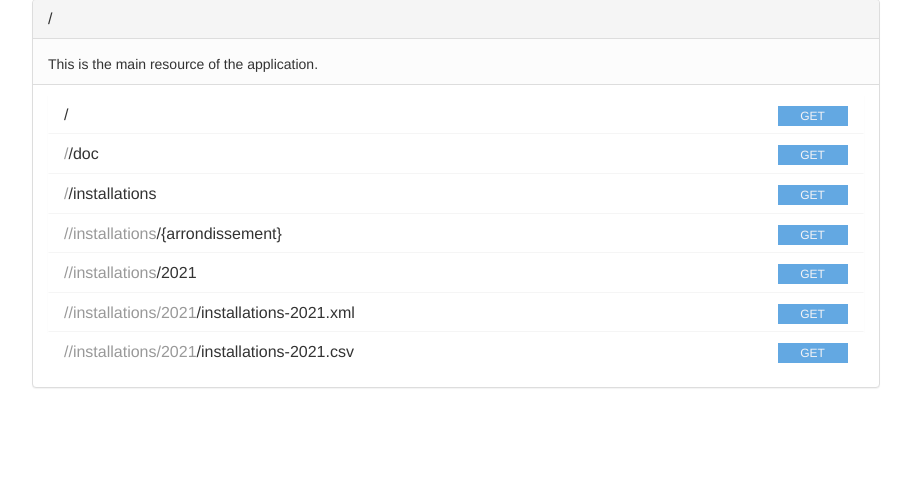
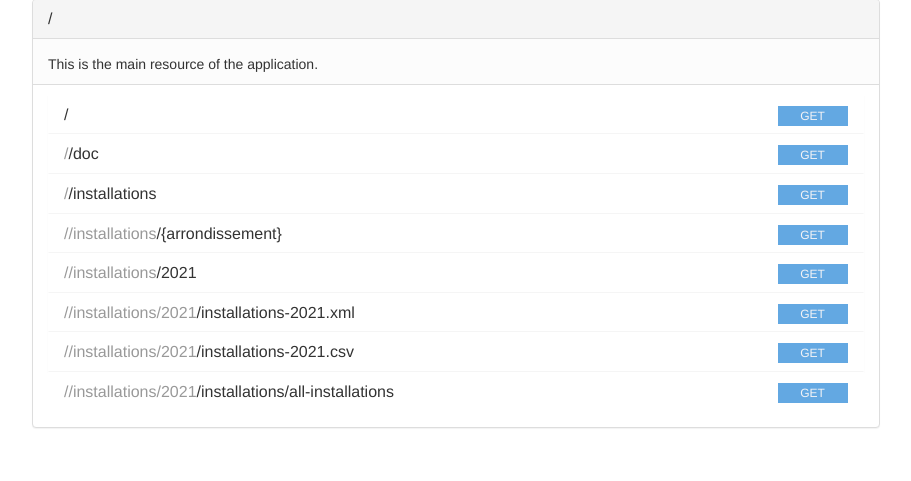
Before and after one commit to Carl-Montpetit/progWebFinalProject, a Flask app: page /doc in a window 1280 px wide. Shown: the part 190-671 px from the top of the page, without its empty margins (38-949 px from the left). Run offline with Flask 2, Linux system fonts and the light colour scheme; some libraries are stand-ins or nearby versions.

Commit message:
version 4.0

```diff
--- a/inf5190_projet_src/app.py
+++ b/inf5190_projet_src/app.py
@@ -3,7 +3,6 @@
 ###############################################################################
 import csv
 import json
-
 import pandas as pd
 import pytz_deprecation_shim
 import tzlocal
@@ -24,6 +23,8 @@ from wtforms import StringField, TextField, SubmitField
 from wtforms.validators import DataRequired, length
 from dicttoxml import dicttoxml
 from xml.dom.minidom import parseString, parse
+from tabulate import tabulate
+import json
 
 ###############################################################################
 # CONSTANTS #
@@ -55,16 +56,6 @@ db = Database()
 ###############################################################################
 # link scheduler with the application
 # scheduler = BackgroundScheduler(timezone=local_time, daemon=True)
-
-
-def scheduled_database_update():
-    db.create_piscines_installations_aquatiques_table()
-    db.add_piscines_installations_aquatiques_data_to_database()
-    db.create_glissades_table()
-    db.add_glissades_data_to_database()
-    db.create_patinoires_table()
-    db.add_patinoires_data_to_database()
-    print('The database was updated at {}'.format(datetime.now(local_time)))
 
 
 # Update database every day at midnight
@@ -154,7 +145,9 @@ def get_installations_for_arrondissement():
         return render_template('error.html',
                                error=ERR_MSG_NO_INSTALLATIONS_FOR_ARR), 404
     json_installations = jsonify(installations_list)
-    return json_installations, 200
+    return Response(tabulate(installations_list,
+                             tablefmt='fancy_grid').encode('utf-8'),
+                    content_type='charset=UTF-8'), 200
 
 
 @app.route('/installations/2021', methods=['GET'])
@@ -166,6 +159,15 @@ def get_installations_list_2021():
     return formated_data, 200
 
 
+@app.route('/installations/all-installations', methods=['GET'])
+def get_all_installations_list():
+    installations_list = get_all_installations_names()
+    if installations_list is None or len(installations_list) == 0:
+        return abort(404)
+    return render_template('result.html', installations=
+        installations_list), 200
+
+
 @app.route('/installations/2021/installations-2021.xml',
            methods=['GET'])
 def get_XML_formated_installations_list_2021():
@@ -174,7 +176,7 @@ def get_XML_formated_installations_list_2021():
     if installations_list is None or len(installations_list) == 0:
         return abort(404)
     formated_data = parseString(dicttoxml(installations_list)).toprettyxml()
-    return Response(formated_data, content_type='application/xhtml+xml')
+    return Response(formated_data, content_type='application/xhtml+xml'), 200
 
 
 @app.route('/installations/2021/installations-2021.csv', methods=['GET'])
@@ -184,12 +186,22 @@ def get_CSV_formated_installations_list_2021():
     if installations_list is None or len(installations_list) == 0:
         return abort(404)
     formated_data = parseString(dicttoxml(installations_list)).toprettyxml()
-    df = pd.DataFrame(installations_list)
+    df = pd.DataFrame(installations_list[0] + installations_list[
+        1] + installations_list[2])
     df.to_csv('data.csv', index=False, header=False, encoding='utf-8')
     csv_string = open('data.csv', mode='r', encoding='utf-8')
-    return Response(csv_string, content_type='img/svg+xml')
+    return Response(csv_string, content_type='img/svg+xml'), 200
 
 
+@app.route('/doc', methods=['GET'])
+def doc():
+    """Render a template containing all REST services documentation"""
+    return render_template('services.html'), 200
+
+
+###############################################################################
+# FUNCTIONS #
+###############################################################################
 def get_data_for_arrondissement(arrondissement):
     """Return all installations from all tables for specific arrondissement"""
     installations_piscines = \
@@ -201,9 +213,8 @@ def get_data_for_arrondissement(arrondissement):
     installations_glissades = \
         db.get_glissades_installations_list_from_arrondissement(
             arrondissement)
-    installations_list = (
-            installations_piscines + installations_patinoires +
-            installations_glissades)
+    installations_list = (installations_piscines + installations_patinoires + \
+                          installations_glissades)
     return installations_list
 
 
@@ -212,15 +223,30 @@ def get_installations_data_2021():
     installations_piscines = db.get_piscines_installations_2021()
     installations_patinoires = db.get_patinoires_installations_2021()
     installations_glissades = db.get_patinoires_installations_2021()
-    installations_list = (installations_piscines + installations_patinoires
-                          + installations_glissades)
+    installations_list = (installations_piscines, installations_patinoires,
+                          installations_glissades)
     return installations_list
 
 
-@app.route('/doc', methods=['GET'])
-def doc():
-    """Render a template containing all REST services documentation"""
-    return render_template('services.html'), 200
+def scheduled_database_update():
+    """Update the database from HTTP request from URLs"""
+    db.create_piscines_installations_aquatiques_table()
+    db.add_piscines_installations_aquatiques_data_to_database()
+    db.create_glissades_table()
+    db.add_glissades_data_to_database()
+    db.create_patinoires_table()
+    db.add_patinoires_data_to_database()
+    print('The database was updated at {}'.format(datetime.now(local_time)))
+
+
+def get_all_installations_names():
+    """Return all installations updated in 2021 data from all tables"""
+    installations_piscines = db.get_all_piscines_names()
+    installations_patinoires = db.get_all_patinoires_names()
+    installations_glissades = db.get_all_glissades_names()
+    installations_list = (installations_piscines, installations_patinoires,
+                          installations_glissades)
+    return installations_list
 
 
 ###############################################################################
--- a/inf5190_projet_src/templates/footer.html
+++ b/inf5190_projet_src/templates/footer.html
@@ -1 +1,3 @@
-<div id="footer" class="text-center font-weight-bold">&copy; Copyright 2021 by Carl Montpetit</div>
+<div id="footer" class="text-center font-weight-bold">&copy; Copyright 2021 by
+    Carl Montpetit
+</div>
--- a/inf5190_projet_src/templates/index.html
+++ b/inf5190_projet_src/templates/index.html
@@ -10,6 +10,7 @@
                       href="style.css">
             {% endblock styles %}
             {% block metas %}
+                {{ super() }}
                 <meta charset="UTF-8"/>
                 <meta name="Carl Montpetit"
                       content="INF5190-Project"/>
@@ -22,6 +23,7 @@
             {% block content %}{% endblock content %}
             {% include "footer.html" %}
             {% block scripts %}
+                {{ super() }}
                 <script src="app.js"></script>
             {% endblock scripts %}
         {% endblock body %}
--- a/inf5190_projet_src/templates/installations.html
+++ b/inf5190_projet_src/templates/installations.html
@@ -7,12 +7,10 @@
     <h3 class="text-center text-primary">Enter the district you would like to
         see the installations data!</h3>
     <form id="district-form" name="district-form" class="container
-    form-control" onSubmit="sendRequest()"
-          action=""
-          method="get">
+    form-control">
         <label for="district">District (Arrondissement)</label>
         <input type="text" name="arrondissement" class="form-control"
-               id="district"
+               id="arrondissement"
                placeholder="Enter District" required minlength="4"
                maxlength="40">
         <small id="district-small">Ex: Rosemont</small>
--- a/inf5190_projet_src/templates/navbar.html
+++ b/inf5190_projet_src/templates/navbar.html
@@ -16,6 +16,10 @@
                         Installations</a></li>
                 <li>
                     <a href="{{ url_for
+                    ('get_all_installations_list') }}">🔎Search
+                        Specific Installation</a></li>
+                <li>
+                    <a href="{{ url_for
             ('get_installations_list_2021') }}">Installations-2021 JSON
                         Format</a></li>
                 <li>
--- a/inf5190_projet_src/templates/services.html
+++ b/inf5190_projet_src/templates/services.html
@@ -461,7 +461,7 @@
                               <h2>HTTP status code <a href="http://httpstatus.es/200" target="_blank">200</a></h2>
                               <p>List of all installations for a specific query string rendered successfully.</p>
                               <h3>Body</h3>
-                              <p><strong>Media type</strong>: application/json</p>
+                              <p><strong>Media type</strong>: text/html</p>
                               <p><strong>Type</strong>: any</p>
                               <h2>HTTP status code <a href="http://httpstatus.es/404" target="_blank">404</a></h2>
                               <p>There&#39;s no installations for that specific query string or the format of query string is invalid.</p>
@@ -656,7 +656,72 @@
                               <h2>HTTP status code <a href="http://httpstatus.es/200" target="_blank">200</a></h2>
                               <p>List of all installations updated in 2021 rendered successfully.</p>
                               <h3>Body</h3>
-                              <p><strong>Media type</strong>: application/xhtml+xml</p>
+                              <p><strong>Media type</strong>: img/svg+xml</p>
+                              <p><strong>Type</strong>: any</p>
+                              <h2>HTTP status code <a href="http://httpstatus.es/404" target="_blank">404</a></h2>
+                              <p>There&#39;s no ressource data for 2021 installations.</p>
+                              <h3>Body</h3>
+                              <p><strong>Media type</strong>: text/html</p>
+                              <p><strong>Type</strong>: any</p>
+                            </div>
+                          </div>
+                        </div>
+                      </div>
+                    </div>
+                  </div>
+                </div>
+                <div class="panel panel-white resource-modal">
+                  <div class="panel-heading">
+                    <h4 class="panel-title">
+                      <a class="collapsed" data-toggle="collapse" href="#panel_installations_2021_installations_all_installations">
+                        <span class="parent">//installations/2021</span>/installations/all-installations
+                      </a>
+                      <span class="methods">
+            <a href="#installations_2021_installations_all_installations_get">
+<!-- modal shown by hashchange event -->
+              <span class="badge badge_get">get</span>
+                      </a>
+                      </span>
+                    </h4>
+                  </div>
+                  <div id="panel_installations_2021_installations_all_installations" class="panel-collapse collapse">
+                    <div class="panel-body">
+                      <div class="list-group">
+                        <div onclick="window.location.href = '#installations_2021_installations_all_installations_get'" class="list-group-item">
+                          <span class="badge badge_get">get</span>
+                          <div class="method_description">
+                          </div>
+                          <div class="clearfix"></div>
+                        </div>
+                      </div>
+                    </div>
+                  </div>
+                  <div class="modal fade" tabindex="0" id="installations_2021_installations_all_installations_get">
+                    <div class="modal-dialog modal-lg">
+                      <div class="modal-content">
+                        <div class="modal-header">
+                          <button type="button" class="close" data-dismiss="modal" aria-hidden="true">&times;</button>
+                          <h4 class="modal-title" id="myModalLabel">
+                            <span class="badge badge_get">get</span>
+                            <span class="parent">//installations/2021</span>/installations/all-installations
+                          </h4>
+                        </div>
+                        <div class="modal-body">
+
+                          <!-- Nav tabs -->
+                          <ul class="nav nav-tabs">
+                            <li class="active">
+                              <a href="#installations_2021_installations_all_installations_get_response" data-toggle="tab">Response</a>
+                            </li>
+                          </ul>
+
+                          <!-- Tab panes -->
+                          <div class="tab-content">
+                            <div class="tab-pane active" id="installations_2021_installations_all_installations_get_response">
+                              <h2>HTTP status code <a href="http://httpstatus.es/200" target="_blank">200</a></h2>
+                              <p>List of all installations names rendered successfully in a template containing a dropdown menu.</p>
+                              <h3>Body</h3>
+                              <p><strong>Media type</strong>: text/html</p>
                               <p><strong>Type</strong>: any</p>
                               <h2>HTTP status code <a href="http://httpstatus.es/404" target="_blank">404</a></h2>
                               <p>There&#39;s no ressource data for 2021 installations.</p>
```
Also changed, not shown: correction.md (+15 -2 lines), inf5190_projet_src/db/db.py (+45 -20 lines), inf5190_projet_src/static/app.js (+21 -4 lines), inf5190_projet_src/static/style.css (+6 -1 lines), inf5190_projet_src/templates/result.html (added, +28 -0 lines), 2 other files.
